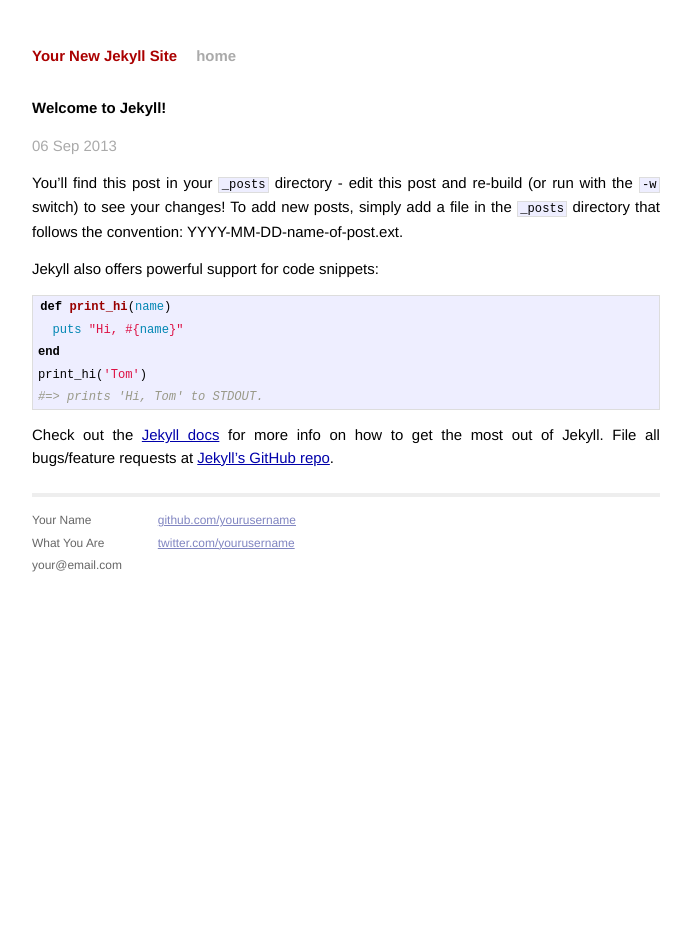
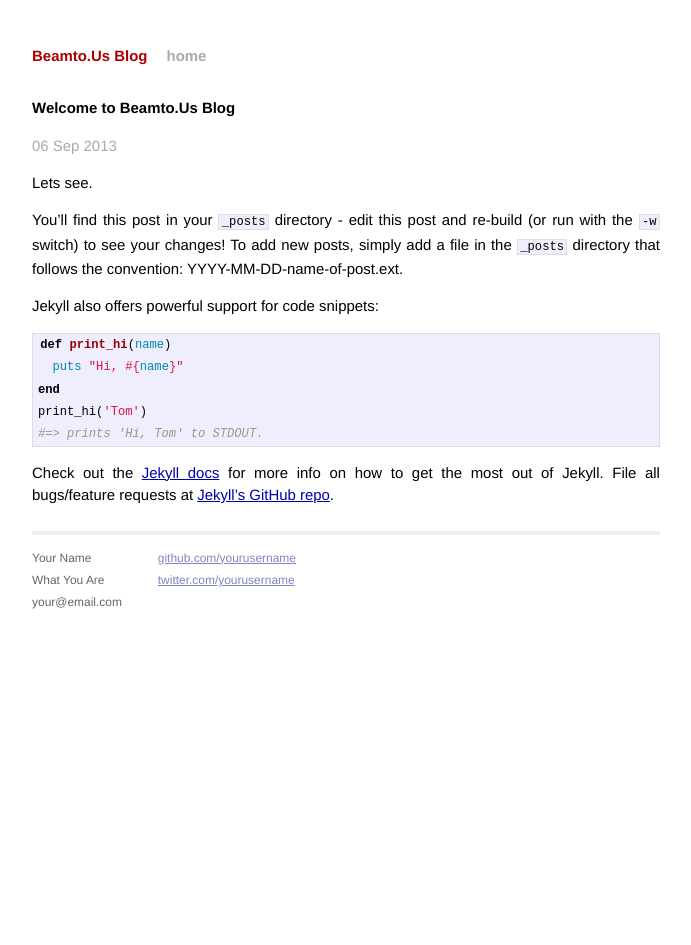
Before and after one commit to beamtous/beamtous, a Jekyll site: the page built from _posts/2013-09-06-welcome-to-beamt-blog.markdown, in a window 1280 px wide. Shown: the whole page, without its empty margins (294-985 px from the left). Built offline with Jekyll 4.4.1, drawn with Linux system fonts in a browser that asks for light colours.

Commit message:
First commit of blog.

```diff
--- a/_config.yml
+++ b/_config.yml
@@ -1,2 +1,2 @@
-name: Your New Jekyll Site
+name: Beamto.Us Blog
 pygments: true
--- a/_posts/2013-09-06-welcome-to-jekyll.markdown
+++ b/_posts/2013-09-06-welcome-to-beamt-blog.markdown
@@ -1,9 +1,11 @@
 ---
 layout: post
-title:  "Welcome to Jekyll!"
+title:  "Welcome to Beamto.Us Blog"
 date:   2013-09-06 19:35:30
-categories: jekyll update
+categories: news
 ---
+
+Lets see.
 
 You'll find this post in your `_posts` directory - edit this post and re-build (or run with the `-w` switch) to see your changes!
 To add new posts, simply add a file in the `_posts` directory that follows the convention: YYYY-MM-DD-name-of-post.ext.
--- a/index.html
+++ b/index.html
@@ -1,6 +1,6 @@
 ---
 layout: default
-title: Your New Jekyll Site
+title: Beamto.Us Blog
 ---
 
 <div id="home">
```
